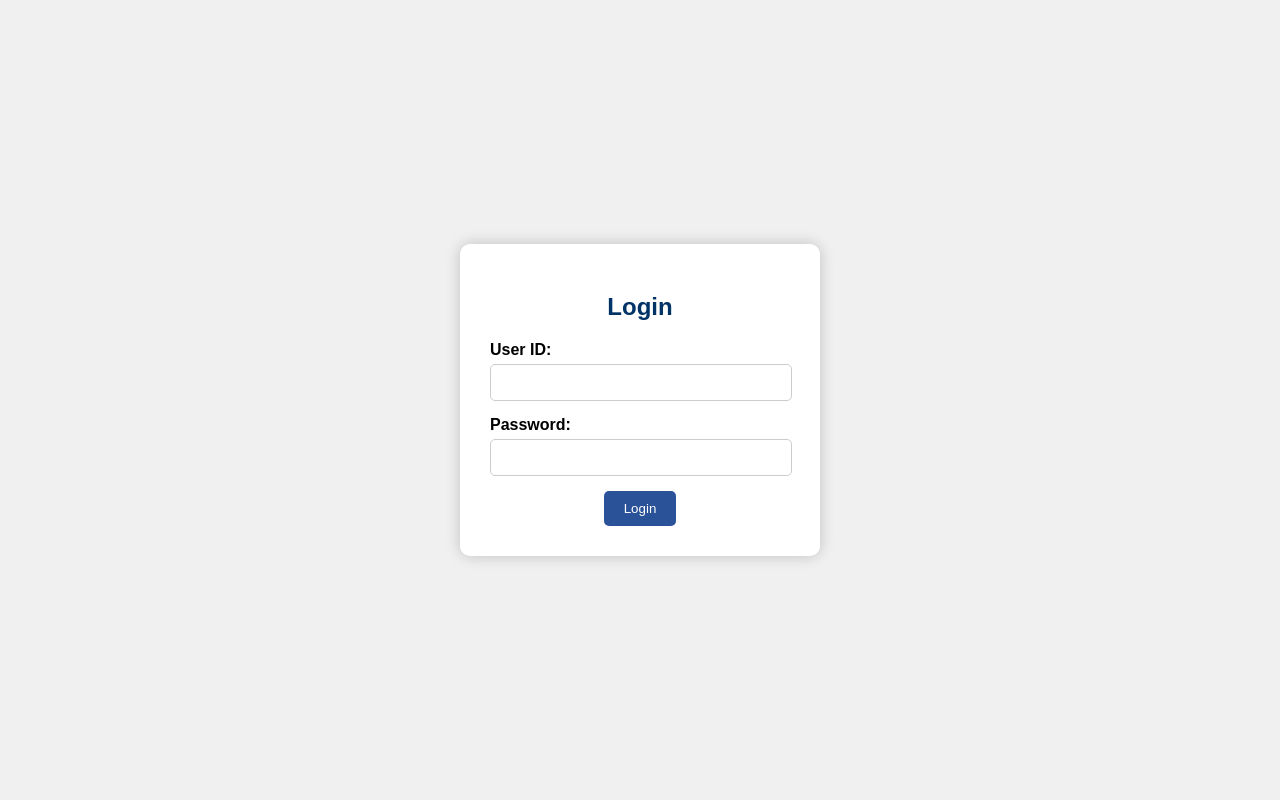
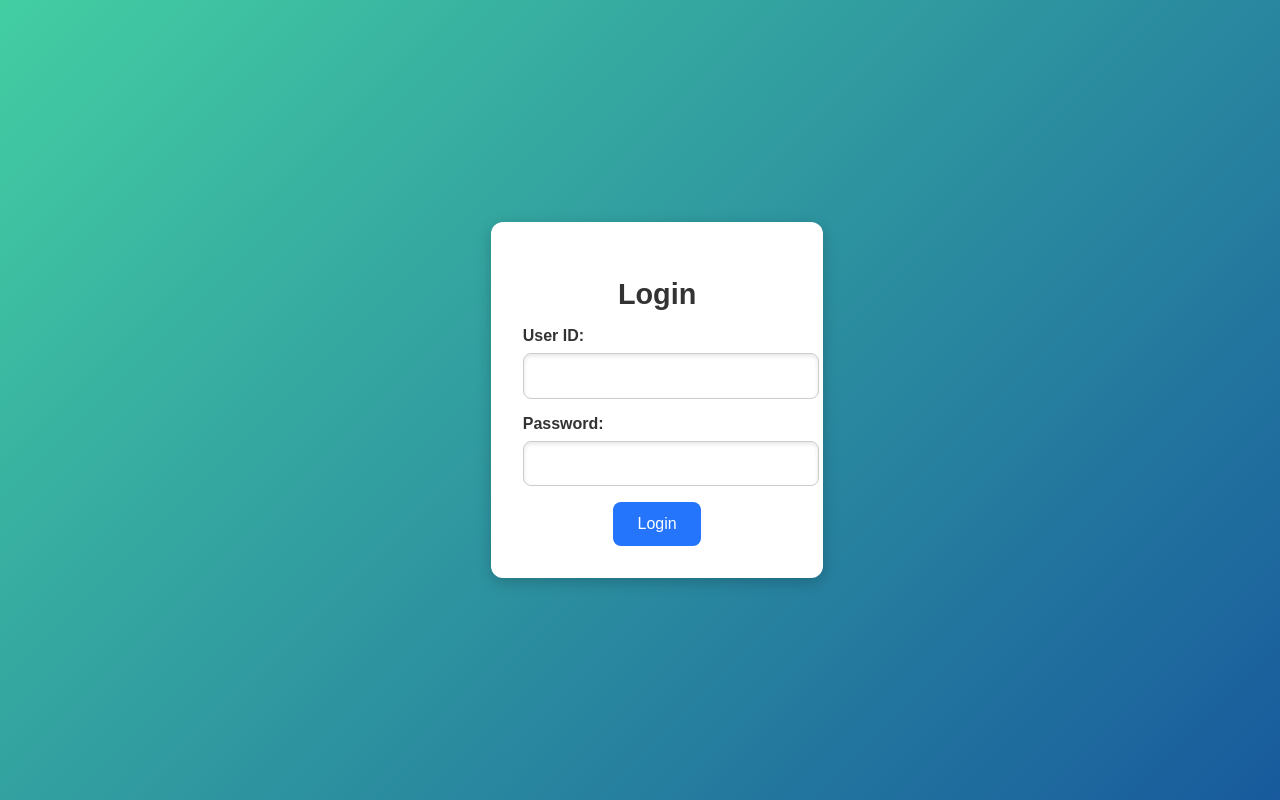
Before and after one commit to reeeeg/CSE108Project, a React (Create React App) app in the folder canva2/: page / in a window 1280 px wide. Built offline with nearby package versions, Linux system fonts and the light colour scheme.

Commit message:
made changes to css

```diff
--- a/canva2/src/components/Login.css
+++ b/canva2/src/components/Login.css
@@ -1,77 +1,118 @@
+/* General Reset */
 body {
-    font-family: Arial, sans-serif;
-    background-color: #f0f0f0;
+    margin: 0;
+    padding: 0;
+    font-family: 'Arial', sans-serif;
+    background: linear-gradient(135deg, #6a11cb, #2575fc);
+    color: #333;
+    height: 100vh;
     display: flex;
+    align-items: center;
     justify-content: center;
-    align-items: center;
-    height: 100vh;
-    margin: 0;
 }
 
+/* Container */
 .login-container {
-    background-color: #ffffff;
-    padding: 30px;
-    border-radius: 10px;
-    box-shadow: 0 0 15px rgba(0, 0, 0, 0.2);
-    width: 300px;
+    background: #fff;
+    border-radius: 12px;
+    box-shadow: 0 4px 15px rgba(0, 0, 0, 0.2);
+    padding: 2rem;
+    width: 90%;
+    max-width: 400px;
     text-align: center;
+    animation: fadeIn 0.8s ease;
 }
 
-h2 {
-    margin-bottom: 20px;
-    color: #003366;
+@keyframes fadeIn {
+    from {
+        opacity: 0;
+        transform: translateY(20px);
+    }
+    to {
+        opacity: 1;
+        transform: translateY(0);
+    }
+}
+
+/* Heading */
+.login-container h2 {
+    margin-bottom: 1rem;
+    color: #333;
+    font-size: 1.8rem;
+}
+
+/* Form Styles */
+form {
+    display: flex;
+    flex-direction: column;
+    align-items: center;
 }
 
 form div {
-    margin-bottom: 15px;
-    text-align: left;
+    margin-bottom: 1rem;
+    width: 100%;
 }
 
 label {
     font-weight: bold;
     display: block;
-    margin-bottom: 5px;
+    margin-bottom: 0.5rem;
+    text-align: left;
 }
 
-input[type="text"],
-input[type="password"] {
-    width: calc(100% - 20px);
-    padding: 10px;
+input {
+    width: 100%;
+    padding: 0.8rem;
+    font-size: 1rem;
     border: 1px solid #ccc;
-    border-radius: 5px;
-    outline: none;
-    transition: border 0.3s;
+    border-radius: 8px;
+    box-shadow: inset 0 2px 4px rgba(0, 0, 0, 0.1);
+    transition: border-color 0.3s ease;
 }
 
-input[type="text"]:focus,
-input[type="password"]:focus {
-    border-color: #2a5298;
+input:focus {
+    outline: none;
+    border-color: #2575fc;
 }
 
-input[type="checkbox"] {
-    margin-left: 5px;
+/* Error Message */
+.login-container p {
+    font-size: 0.9rem;
+    margin-bottom: 1rem;
 }
 
+/* Button Styles */
 button {
-    background-color: #2a5298;
-    color: #ffffff;
+    background: #2575fc;
+    color: #fff;
     border: none;
-    padding: 10px 20px;
-    border-radius: 5px;
+    border-radius: 8px;
+    padding: 0.8rem 1.5rem;
+    font-size: 1rem;
     cursor: pointer;
-    transition: background-color 0.3s;
+    transition: background 0.3s ease, transform 0.2s ease;
 }
 
 button:hover {
-    background-color: #1a4278;
+    background: #6a11cb;
+    transform: translateY(-2px);
 }
 
-p {
-    margin: 10px 0;
-    color: red;
+button:active {
+    transform: translateY(0);
 }
 
-.error {
-    color: red;
-    text-align: center;
+button:focus {
+    outline: none;
 }
+
+/* Responsive Design */
+@media (max-width: 480px) {
+    .login-container {
+        padding: 1.5rem;
+    }
+
+    input, button {
+        font-size: 0.9rem;
+    }
+}
--- a/canva2/src/components/StudentDashboard.css
+++ b/canva2/src/components/StudentDashboard.css
@@ -1,19 +1,57 @@
+/* General Dashboard Styling */
 .dashboard {
     font-family: Arial, sans-serif;
+    color: #333;
+    max-width: 1200px;
+    margin: 0 auto;
     padding: 20px;
+    background-color: #f9f9f9;
+    border-radius: 10px;
+    box-shadow: 0 4px 8px rgba(0, 0, 0, 0.1);
 }
 
 .header {
     display: flex;
     justify-content: space-between;
     align-items: center;
+    margin-bottom: 20px;
+}
+
+.header h2 {
+    font-size: 1.8em;
+    margin: 0;
+    color: #0066cc;
+}
+
+.logout-link {
+    background-color: #f44336;
+    color: white;
+    border: none;
+    border-radius: 5px;
+    padding: 8px 16px;
+    cursor: pointer;
+    font-size: 1em;
+}
+
+.logout-link:hover {
+    background-color: #d32f2f;
 }
 
 h1 {
     text-align: center;
-    color: #003366;
+    color: #444;
+    margin-bottom: 20px;
 }
 
+/* Error Styling */
+.error {
+    color: #d32f2f;
+    font-size: 1em;
+    text-align: center;
+    margin-bottom: 20px;
+}
+
+/* Tabs Styling */
 .course-tabs {
     display: flex;
     justify-content: center;
@@ -21,53 +59,75 @@ h1 {
 }
 
 .tab {
+    margin: 0 10px;
     padding: 10px 20px;
-    margin: 0 5px;
     cursor: pointer;
-    color: white;
-    background-color: #2a5298;
+    font-weight: bold;
+    color: #0066cc;
+    border-bottom: 2px solid transparent;
+}
+
+.tab:hover {
+    color: #004b99;
 }
 
 .active-tab {
-    background-color: #1a4278;
+    color: #004b99;
+    border-bottom: 2px solid #0066cc;
 }
 
+/* Course List Styling */
 .course-container {
-    display: flex;
-    justify-content: center;
+    overflow-x: auto;
+    margin: 0 auto;
 }
 
 .course-table {
-    width: 80%;
+    width: 100%;
     border-collapse: collapse;
+    margin-bottom: 20px;
 }
 
-.course-table th, .course-table td {
-    border: 1px solid #ccc;
-    padding: 10px;
+.course-table th,
+.course-table td {
+    padding: 10px 15px;
     text-align: center;
+    border: 1px solid #ddd;
 }
 
 .course-table th {
-    background-color: #2a5298;
+    background-color: #0066cc;
     color: white;
+    font-weight: bold;
 }
 
-.add-button, .drop-button {
-    padding: 5px;
-    border: none;
-    cursor: pointer;
+.course-table tr:nth-child(even) {
+    background-color: #f2f2f2;
 }
 
+.course-table tr:hover {
+    background-color: #ddd;
+}
+
+.drop-button,
 .add-button {
-    color: green;
+    background-color: #4caf50;
+    color: white;
+    border: none;
+    padding: 8px 12px;
+    border-radius: 5px;
+    cursor: pointer;
+    font-size: 0.9em;
 }
 
 .drop-button {
-    color: red;
+    background-color: #f44336;
 }
 
-.error {
-    color: red;
-    text-align: center;
+.drop-button:hover {
+    background-color: #d32f2f;
 }
+
+.add-button:hover {
+    background-color: #388e3c;
+}
--- a/canva2/src/components/TeacherDashboard.css
+++ b/canva2/src/components/TeacherDashboard.css
@@ -1,64 +1,190 @@
-.dashboard {
-    background-color: #dbe8f4;
-    padding: 20px;
-    max-width: 800px;
-    margin: 0 auto;
-    border-radius: 10px;
+/* General Reset */
+body {
+    margin: 0;
+    padding: 0;
+    font-family: 'Arial', sans-serif;
+    background: linear-gradient(135deg, #43cea2, #185a9d);
+    color: #333;
+    height: 100vh;
+    display: flex;
+    flex-direction: column;
+    align-items: center;
 }
 
+/* Dashboard Layout */
+.dashboard {
+    width: 90%;
+    max-width: 1200px;
+    margin: 2rem auto;
+    background: #fff;
+    border-radius: 12px;
+    box-shadow: 0 4px 20px rgba(0, 0, 0, 0.2);
+    padding: 2rem;
+    animation: fadeIn 0.8s ease;
+}
+
+@keyframes fadeIn {
+    from {
+        opacity: 0;
+        transform: translateY(20px);
+    }
+    to {
+        opacity: 1;
+        transform: translateY(0);
+    }
+}
+
+/* Header Section */
 .header {
     display: flex;
     justify-content: space-between;
     align-items: center;
+    border-bottom: 2px solid #ddd;
+    padding-bottom: 1rem;
+    margin-bottom: 1.5rem;
 }
 
 .header h2 {
-    font-size: 1.5rem;
+    margin: 0;
+    color: #185a9d;
 }
 
 .logout-link {
-    background-color: transparent;
+    background: #e74c3c;
+    color: #fff;
     border: none;
-    color: blue;
+    border-radius: 8px;
+    padding: 0.6rem 1.2rem;
     cursor: pointer;
-    text-decoration: underline;
+    font-size: 1rem;
+    transition: background 0.3s ease, transform 0.2s ease;
 }
 
+.logout-link:hover {
+    background: #c0392b;
+    transform: translateY(-2px);
+}
+
+.logout-link:active {
+    transform: translateY(0);
+}
+
+.logout-link:focus {
+    outline: none;
+}
+
+/* Error Message */
+.error {
+    color: #e74c3c;
+    background: #fdd;
+    padding: 0.8rem;
+    border-radius: 8px;
+    margin-bottom: 1rem;
+    text-align: center;
+}
+
+/* Course List */
 .course-list, .student-list {
-    margin-top: 20px;
+    margin-top: 1rem;
+}
+
+.course-list h2, .student-list h2 {
+    margin-bottom: 1rem;
+    color: #185a9d;
 }
 
 .course-table, .student-table {
     width: 100%;
     border-collapse: collapse;
-    margin-top: 10px;
+    margin-bottom: 2rem;
+    border: 1px solid #ddd;
 }
 
-.course-table th, .student-table th,
-.course-table td, .student-table td {
-    border: 1px solid #888;
-    padding: 8px;
+.course-table th, .course-table td,
+.student-table th, .student-table td {
+    padding: 0.8rem;
+    border: 1px solid #ddd;
     text-align: center;
 }
 
+.course-table th, .student-table th {
+    background: #f4f4f4;
+    font-weight: bold;
+    color: #333;
+}
+
+.course-table tr:hover, .student-table tr:hover {
+    background: #f0f8ff;
+}
+
+/* Course Link Button */
 .course-link {
     background: none;
     border: none;
-    color: blue;
+    color: #2575fc;
+    font-size: 1rem;
     text-decoration: underline;
     cursor: pointer;
+    transition: color 0.3s ease;
 }
 
-.back-button {
-    background: #ccc;
-    border: none;
-    padding: 10px;
-    cursor: pointer;
-    margin-bottom: 15px;
+.course-link:hover {
+    color: #185a9d;
 }
 
+.course-link:focus {
+    outline: none;
+}
+
+/* Back Button */
+.back-button {
+    background: #2575fc;
+    color: #fff;
+    border: none;
+    border-radius: 8px;
+    padding: 0.6rem 1rem;
+    font-size: 1rem;
+    cursor: pointer;
+    margin-bottom: 1rem;
+    transition: background 0.3s ease, transform 0.2s ease;
+}
+
+.back-button:hover {
+    background: #185a9d;
+    transform: translateY(-2px);
+}
+
+/* Grade Input */
 .grade-input {
     width: 60px;
-    padding: 5px;
+    padding: 0.4rem;
+    font-size: 1rem;
     text-align: center;
+    border: 1px solid #ccc;
+    border-radius: 6px;
+    box-shadow: inset 0 2px 4px rgba(0, 0, 0, 0.1);
 }
+
+.grade-input:focus {
+    outline: none;
+    border-color: #2575fc;
+}
+
+/* Responsive Design */
+@media (max-width: 768px) {
+    .dashboard {
+        padding: 1.5rem;
+    }
+
+    .header h2 {
+        font-size: 1.4rem;
+    }
+
+    .logout-link, .back-button {
+        font-size: 0.9rem;
+    }
+
+    .grade-input {
+        width: 50px;
+    }
+}
```
Also changed, not shown: 1 other file (tests, documents, lock files or other folders).
